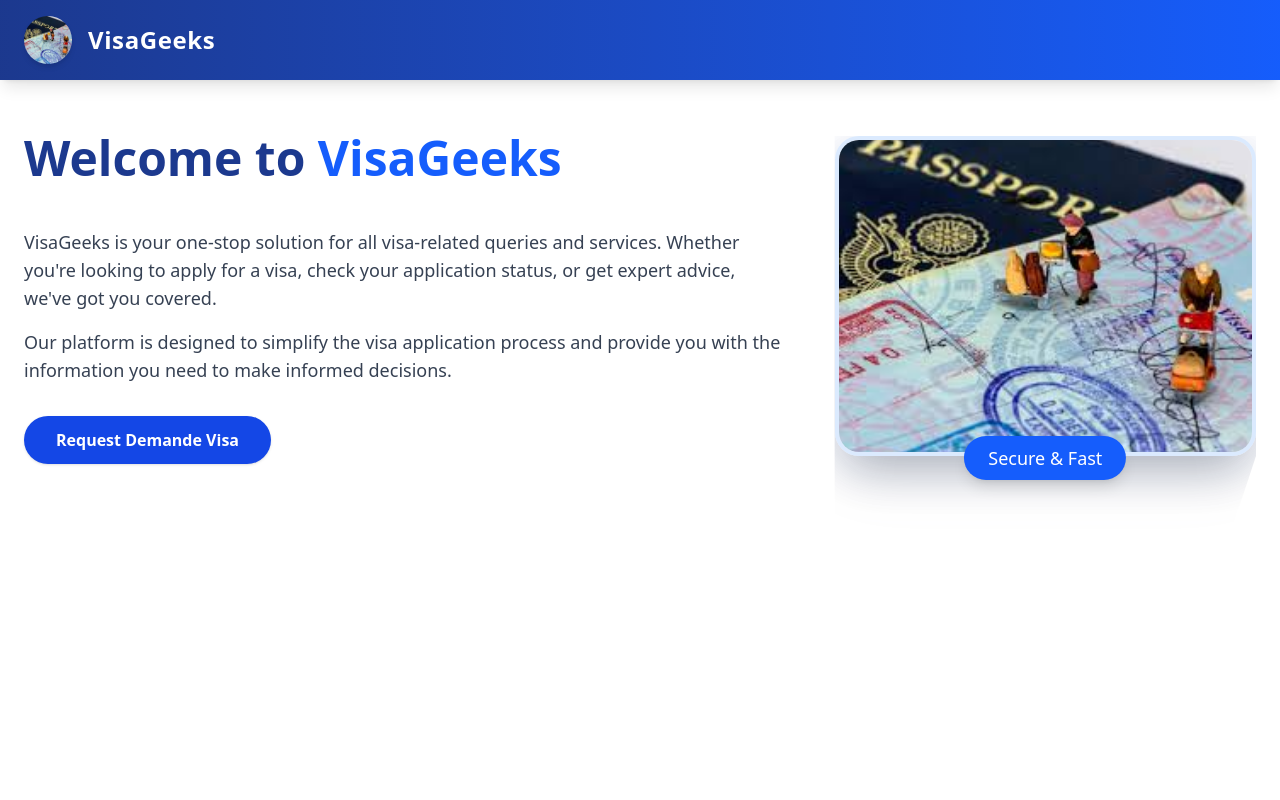
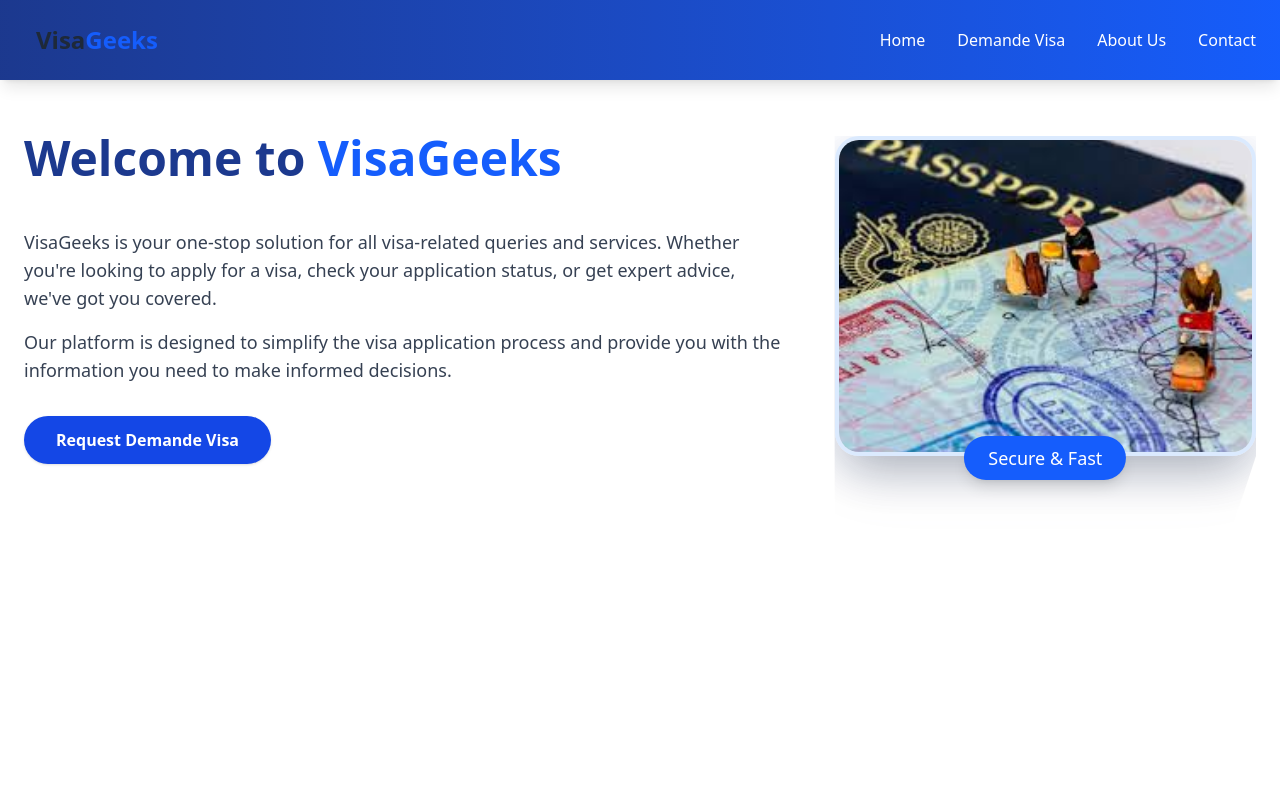
Before and after one commit to kizali/VGeeks, a React (Vite) app in the folder VisaGeeks/: page / in a window 1280 px wide. Shown: the top 800 px of the page. Built offline with nearby package versions, Linux system fonts and the light colour scheme.

Commit message:
UPDATE LOAD PAGE

```diff
--- a/VisaGeeks/src/App.jsx
+++ b/VisaGeeks/src/App.jsx
@@ -1,8 +1,9 @@
 import FooterComponent from './component/Footer.jsx';
-import HeaderComponent from './component/Header.jsx';
+
 import AboutUs from './component/AboutUs.jsx';
 import React from 'react';
 import UserExperience from './component/UserExperince.jsx';
+import HeaderComponent from './component/header.jsx';
 
 function App() {
   return (
--- a/VisaGeeks/src/component/header.jsx
+++ b/VisaGeeks/src/component/header.jsx
@@ -1,13 +1,11 @@
-import visaImage from "../assets/visa.jpeg"; // ✅ Correct way to import image
 import React from "react";
+import visaImage from "../assets/visa.jpeg";
+import Navbar from "./navbar";
+
 const HeaderComponent = () => {
   return (
     <>
-      <header className="bg-gradient-to-r from-blue-900 to-blue-600 fixed w-full shadow-lg px-6 py-4 flex items-center z-10">
-        <img src={visaImage} alt="VisaGeeks Logo" className="h-12 w-12 rounded-full mr-4 shadow-md" />
-        <span className="text-white text-2xl font-bold tracking-wide">VisaGeeks</span>
-      </header>
-
+      <Navbar/>
       <main className=" pt-20 bg-white min-h-screen">
         <div className="mx-auto flex flex-col md:flex-row items-center gap-12 px-6 py-12">
           <div className="flex flex-col justify-content-between items-start ">
--- a/VisaGeeks/src/component/navbar.jsx
+++ b/VisaGeeks/src/component/navbar.jsx
@@ -1,12 +1,11 @@
-"use client"
 
 import { useState } from "react"
-
+import React from "react"
 export default function Navbar() {
   const [isMenuOpen, setIsMenuOpen] = useState(false)
 
   return (
-    <header className="bg-gray-200 shadow-sm">
+    <header  className="bg-gradient-to-r from-blue-900 to-blue-600 fixed w-full shadow-lg px-2 py-2 flex items-center z-10">
       <div className="container mx-auto px-4 py-4 flex justify-between items-center">
         {/* Logo */}
         <div className="flex items-center">
@@ -20,22 +19,22 @@ export default function Navbar() {
         <nav className="hidden md:block">
           <ul className="flex space-x-8">
             <li>
-              <a href="#" className="text-blue-600 font-medium hover:text-blue-700 transition-colors">
+              <a href="#" className="text-white font-medium hover:text-black transition-colors">
                 Home
               </a>
             </li>
             <li>
-              <a href="#visa-form" className="text-gray-600 hover:text-blue-600 transition-colors">
+              <a href="#visa-form" className="text-white hovwhiteblue-600 hover:text-black transition-colors">
                 Demande Visa
               </a>
             </li>
             <li>
-              <a href="#about" className="text-gray-600 hover:text-blue-600 transition-colors">
+              <a href="#about" className="text-white hovwhiteblue-600 hover:text-black transition-colors">
                 About Us
               </a>
             </li>
             <li>
-              <a href="#contact" className="text-gray-600 hover:text-blue-600 transition-colors">
+              <a href="#contact" className="text-white hovwhiteblue-600 hover:text-black transition-colors">
                 Contact
               </a>
             </li>
```
Also changed, not shown: VisaGeeks/src/component/Formulaire.jsx (renamed from VisaGeeks/src/Formulaire.jsx, +1 -15 lines).
